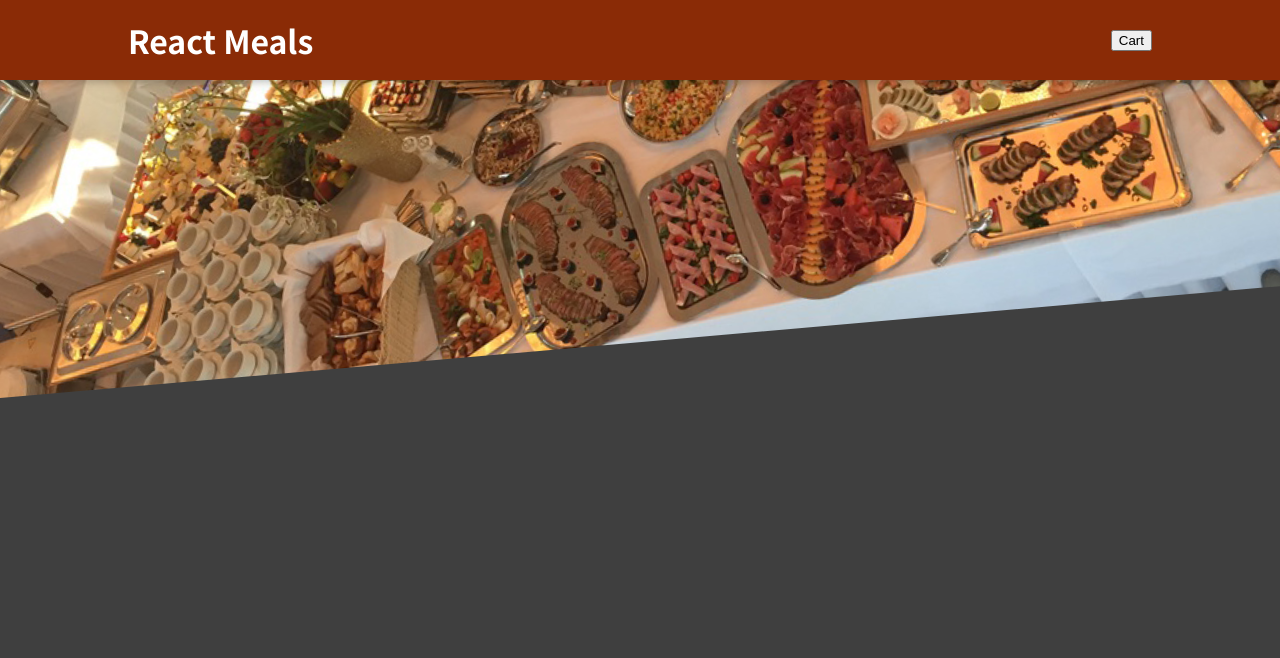
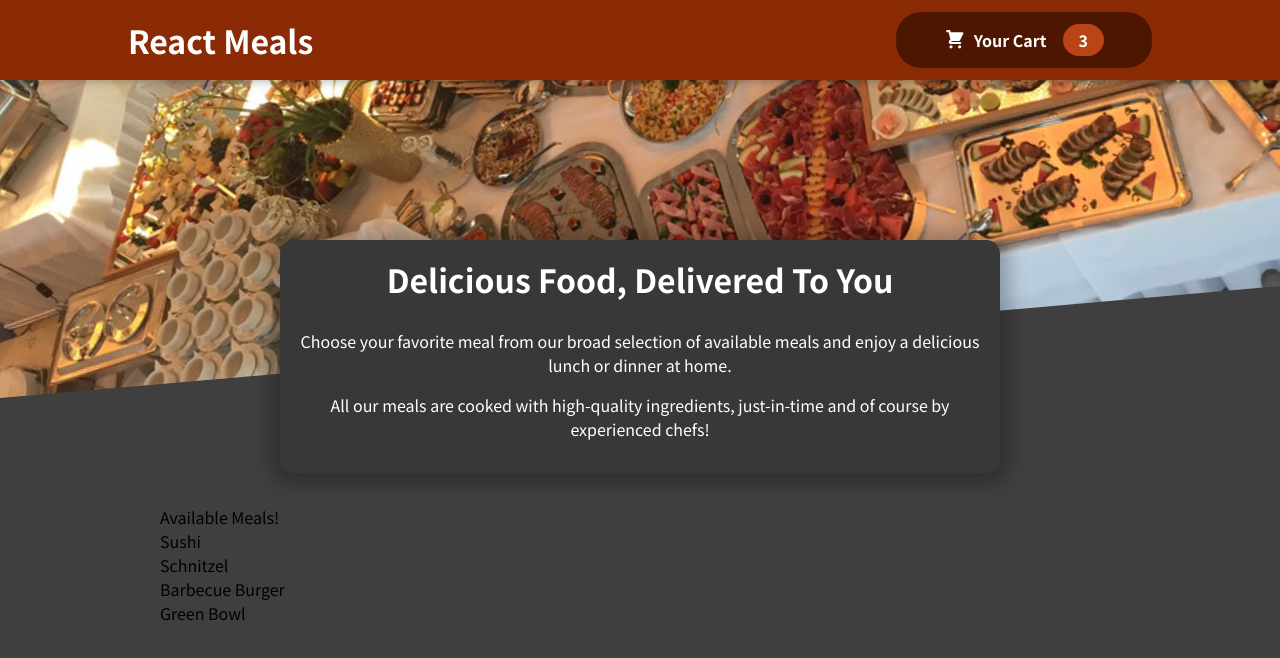
Before and after one commit to JingleOne/react-food-order, a React (Create React App) app: page / in a window 1280 px wide. Shown: the top 658 px of the page. Built offline with nearby package versions, Linux system fonts and the light colour scheme.

Commit message:
added food summary and list of fake food data

```diff
--- a/src/App.js
+++ b/src/App.js
@@ -1,10 +1,14 @@
 import React, {Fragment} from 'react';
 import Header from "./components/Layout/Header";
+import Meals from './components/Meals/Meals';
 
 function App() {
   return (
     <Fragment>
       <Header />
+      <main>
+        <Meals/>
+      </main>
     </Fragment>
   );
 }
--- a/src/components/Layout/Header.js
+++ b/src/components/Layout/Header.js
@@ -2,13 +2,14 @@
 
 import mealImage from "../../assets/meals.jpeg"
 import classes from "./Header.module.css"
+import HeaderCartButton from './HeaderCartButton'
 
 const Header = () => {
   return (
     <React.Fragment>
         <header className={classes.header}>
             <h1>React Meals</h1>
-            <button>Cart</button>
+            <HeaderCartButton/>
         </header>
         <div className={classes['main-image']}>
             <img src={mealImage} alt='A table full of delicious dishes.'/>
--- a/src/components/Layout/HeaderCartButton.js
+++ b/src/components/Layout/HeaderCartButton.js
@@ -1,10 +1,15 @@
 import React from 'react'
-import classes from 'HeaderCarButton.module.css';
-import CartIcon from ''
+import classes from './HeaderCartButton.module.css';
+import CartIcon from '../Cart/CartIcon';
 
 const HeaderCartButton = () => {
   return (
-    <div>HeaderCartButton</div>
+    <button className={classes.button}>
+      <span className={classes.icon}><CartIcon/></span>
+      <span>Your Cart</span>
+      <span className={classes.badge}>3</span>
+    </button>
+
   )
 }
 
--- /dev/null
+++ b/src/components/Meals/AvailableMeals.js
@@ -0,0 +1,44 @@
+import React from 'react'
+import classes from './AvailableMeals.module.css';
+
+const DUMMY_MEALS = [
+    {
+      id: 'm1',
+      name: 'Sushi',
+      description: 'Finest fish and veggies',
+      price: 22.99,
+    },
+    {
+      id: 'm2',
+      name: 'Schnitzel',
+      description: 'A german specialty!',
+      price: 16.5,
+    },
+    {
+      id: 'm3',
+      name: 'Barbecue Burger',
+      description: 'American, raw, meaty',
+      price: 12.99,
+    },
+    {
+      id: 'm4',
+      name: 'Green Bowl',
+      description: 'Healthy...and green...',
+      price: 18.99,
+    },
+  ];
+
+const AvailableMeals = () => {
+    const renderMeals = DUMMY_MEALS.map(meal => <li key={meal.id}>{meal.name}</li>);
+
+    return (
+    <section className={classes.meals}>
+        Available Meals!
+        <ul>
+            {renderMeals}
+        </ul>
+    </section>
+  );
+}
+
+export default AvailableMeals;
--- /dev/null
+++ b/src/components/Meals/AvailableMeals.module.css
@@ -0,0 +1,24 @@
+.meals {
+    max-width: 60rem;
+    width: 90%;
+    margin: 2rem auto;
+    animation: meals-appear 1s ease-out forwards;
+  }
+
+  .meals ul {
+    list-style: none;
+    margin: 0;
+    padding: 0;
+  }
+
+  @keyframes meals-appear {
+    from {
+      opacity: 0;
+      transform: translateY(3rem);
+    }
+
+    to {
+      opacity: 1;
+      transform: translateY(0);
+    }
+  }
--- /dev/null
+++ b/src/components/Meals/Meals.js
@@ -0,0 +1,14 @@
+import React from 'react';
+import MealsSummary from './MealsSummary';
+import AvailableMeals from './AvailableMeals';
+
+const Meals = () => {
+  return (
+    <React.Fragment>
+        <MealsSummary/>
+        <AvailableMeals/>
+    </React.Fragment>
+  )
+}
+
+export default Meals
--- /dev/null
+++ b/src/components/Meals/MealsSummary.js
@@ -0,0 +1,20 @@
+import React from 'react'
+import classes from './MealsSummary.module.css'
+
+const MealsSummary = () => {
+  return (
+    <section className={classes.summary}>
+      <h2>Delicious Food, Delivered To You</h2>
+      <p>
+        Choose your favorite meal from our broad selection of available meals
+        and enjoy a delicious lunch or dinner at home.
+      </p>
+      <p>
+        All our meals are cooked with high-quality ingredients, just-in-time and
+        of course by experienced chefs!
+      </p>
+    </section>
+  )
+}
+
+export default MealsSummary
--- /dev/null
+++ b/src/components/Meals/MealsSummary.module.css
@@ -0,0 +1,18 @@
+.summary {
+    text-align: center;
+    max-width: 45rem;
+    width: 90%;
+    margin: auto;
+    margin-top: -10rem;
+    position: relative;
+    background-color: #383838;
+    color: white;
+    border-radius: 14px;
+    padding: 1rem;
+    box-shadow: 0 1px 18px 10px rgba(0, 0, 0, 0.25);
+  }
+
+  .summary h2 {
+    font-size: 2rem;
+    margin-top: 0;
+  }
```
Also changed, not shown: 2 other files (tests, documents, lock files or other folders).
